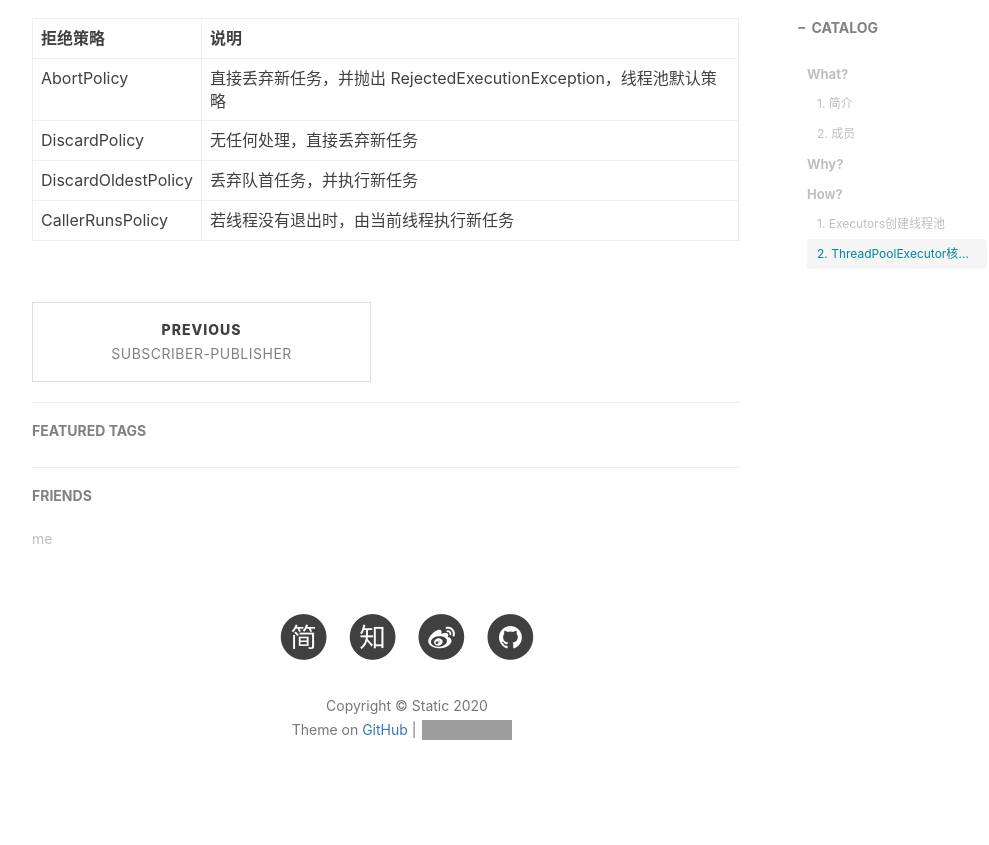
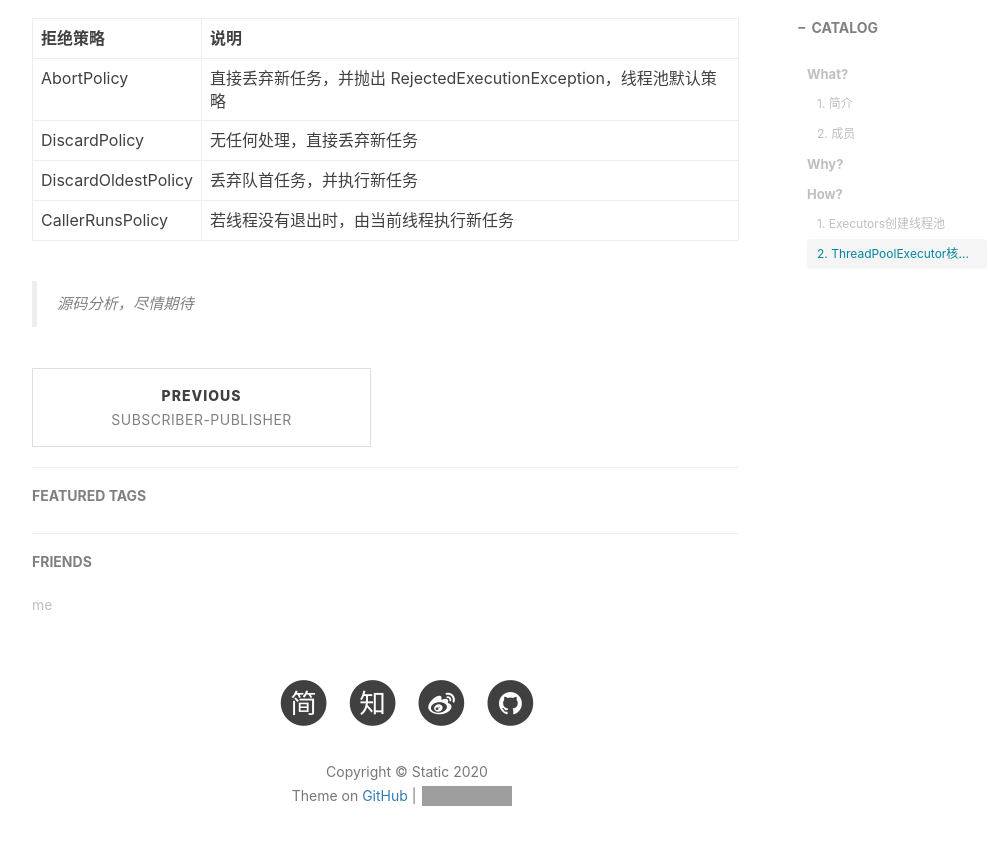
Before and after one commit to whvixd/qilixiang.github.io, a Jekyll site: the page built from _posts/2020-05-07-thread-pool.md, in a window 1280 px wide and 900 px high, scrolled down 3194 px. Shown: the top 845 px of the window, without its empty margins (233-1222 px from the left). Built offline with Jekyll 4.4.1, drawn with Linux system fonts in a browser that asks for light colours; nearby versions of some CDN libraries; comment, search, counter and statistics services are not loaded; grey boxes are pictures that could not be loaded.

Commit message:
线程池博客

```diff
--- a/_posts/2020-05-07-thread-pool.md
+++ b/_posts/2020-05-07-thread-pool.md
@@ -101,3 +101,5 @@ AbortPolicy|直接丢弃新任务，并抛出 RejectedExecutionException，线
 DiscardPolicy|无任何处理，直接丢弃新任务
 DiscardOldestPolicy|丢弃队首任务，并执行新任务
 CallerRunsPolicy|若线程没有退出时，由当前线程执行新任务
+
+> 源码分析，尽情期待
```
